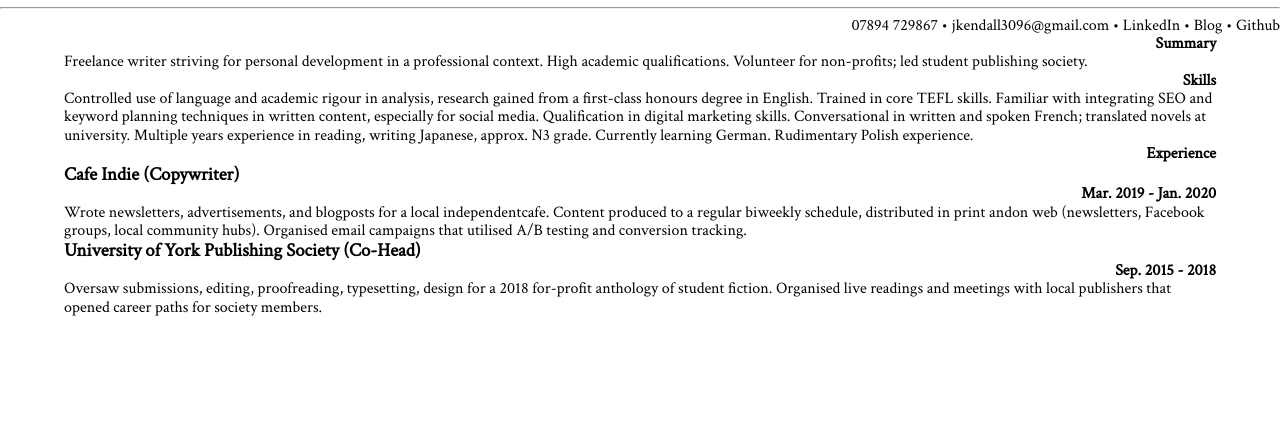
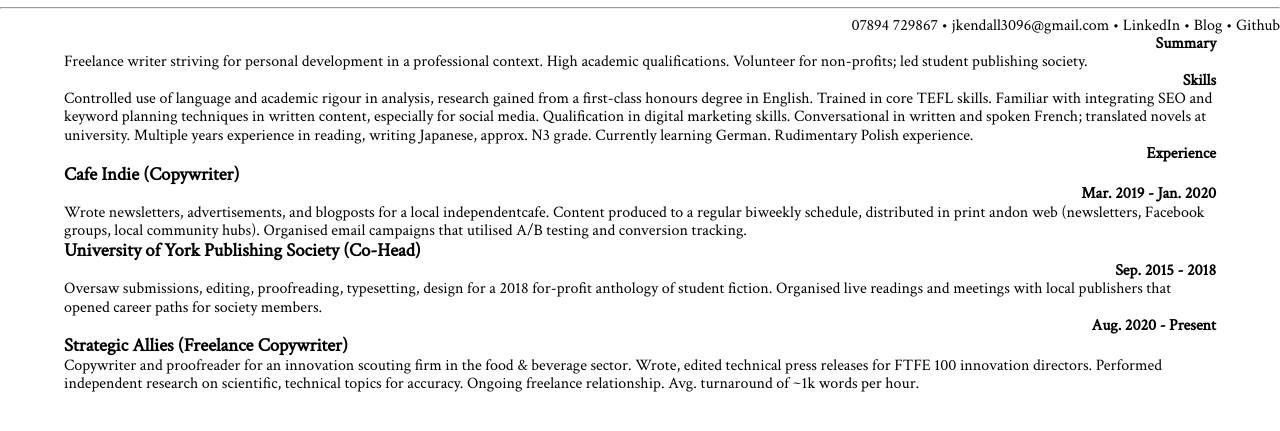
Before and after one commit to jkendall327/Portfolio, a website built with Parcel: page resume.html in a window 1280 px wide. Shown: the part 113-544 px from the top of the page. Built offline with nearby package versions, Linux system fonts and the light colour scheme.

Commit message:
Added S. Allies. SImplified grid w/ combined class selector.

```diff
--- a/css/resume.css
+++ b/css/resume.css
@@ -73,6 +73,14 @@ main {
     grid-row: 5/6;
 }
 
-.entry-glass{
+.glass.entry{
     grid-row: 6/7;
 }
+
+.strategic {
+    grid-row: 7/8;
+}
+
+.strategic.entry {
+    grid-row: 8/9;
+}
--- a/resume.html
+++ b/resume.html
@@ -53,24 +53,38 @@
 
         <div class="heading experience">Experience</div>
 
-<!--Cafe Indie-->
+        <!--Cafe Indie-->
 
         <h3 class="title title-indie indie">Cafe Indie (Copywriter)</h3>
 
         <h4 class="date date-indie indie">Mar. 2019 - Jan. 2020</h4>
 
-        <p class="entry entry-indie">Wrote newsletters, advertisements, and blogposts for a local independentcafe. Content
-            produced to a regular biweekly schedule, distributed in print andon web (newsletters, Facebook groups,
-            local community hubs). Organised email campaigns that utilised A/B testing and conversion tracking.</p>
+        <p class="entry entry-indie">Wrote newsletters, advertisements, and blogposts for a local independentcafe.
+            Content produced to a regular biweekly schedule, distributed in print andon web (newsletters, Facebook
+            groups, local community hubs). Organised email campaigns that utilised A/B testing and conversion tracking.
+        </p>
 
-<!--Looking GLass-->
+        <!--Looking Glass-->
 
-<h3 class="title glass">University of York Publishing Society (Co-Head)</h3>
+        <h3 class="title glass">University of York Publishing Society (Co-Head)</h3>
 
-<h4 class="date glass">Sep. 2015 - 2018</h4>
+        <h4 class="date glass">Sep. 2015 - 2018</h4>
 
-<p class="entry entry-glass">Oversaw submissions, editing, proofreading, typesetting, design for a 2018 for-profit anthology of student fiction. Organised live readings and meetings with local publishers that opened career paths for society members.</p>
+        <p class="entry glass">Oversaw submissions, editing, proofreading, typesetting, design for a 2018
+            for-profit anthology of student fiction. Organised live readings and meetings with local publishers that
+            opened career paths for society members.</p>
 
+        <!--Strategic Allies-->
+
+        <h4 class="date strategic">Aug. 2020 - Present</h4>
+
+        <h3 class="title strategic">Strategic Allies (Freelance Copywriter)</h3>
+
+        <p class="entry strategic">Copywriter and proofreader for an innovation scouting firm in the food &
+            beverage sector. Wrote, edited technical press releases for FTFE 100 innovation directors. Performed
+            independent research on scientific, technical topics for accuracy. Ongoing freelance relationship. Avg.
+            turnaround of ~1k words per hour.
+        </p>
 
     </main>
 
```
